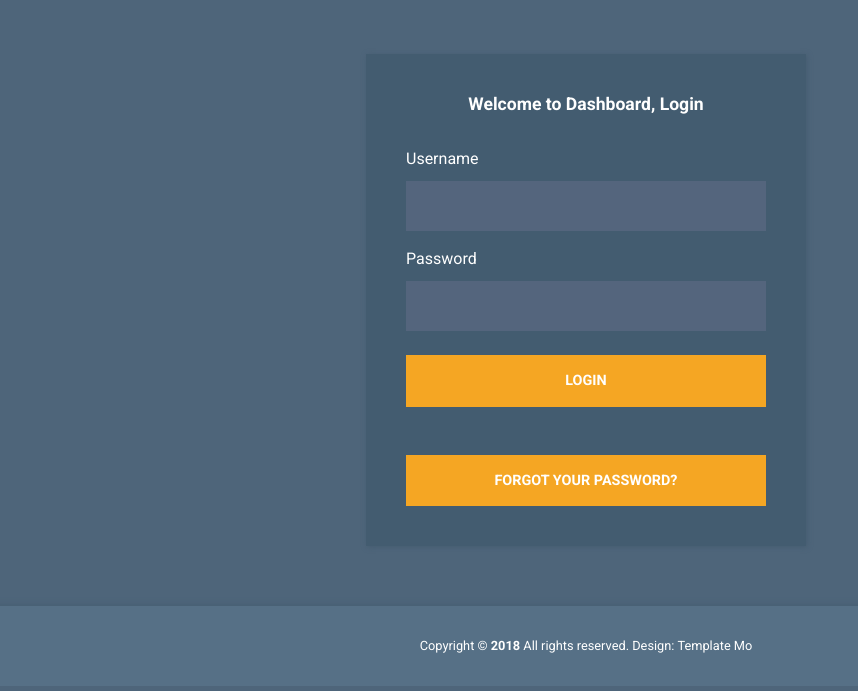
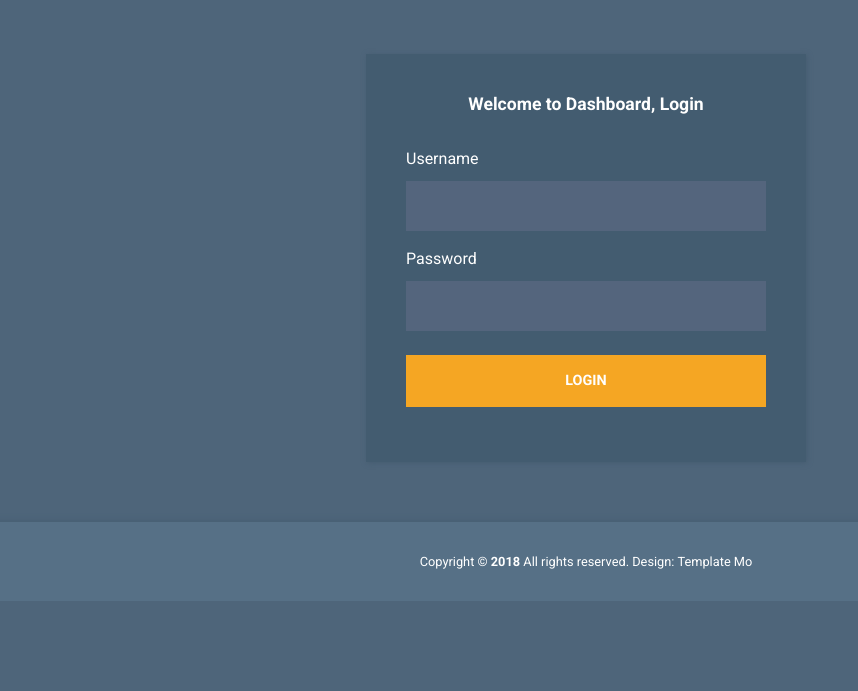
Before and after one commit to vigneshkv981/final, a plain HTML site: page login.html in a window 1280 px wide. Shown: the part 103-794 px from the top of the page, without its empty margins (54-912 px from the left). Drawn offline with Linux system fonts and the light colour scheme.

Commit message:
Update login.html

```diff
--- a/login.html
+++ b/login.html
@@ -109,9 +109,7 @@
                       Login
                     </button>
                   </div>
-                  <button class="mt-5 btn btn-primary btn-block text-uppercase">
-                    Forgot your password?
-                  </button>
+
                 </form>
               </div>
             </div>
```
